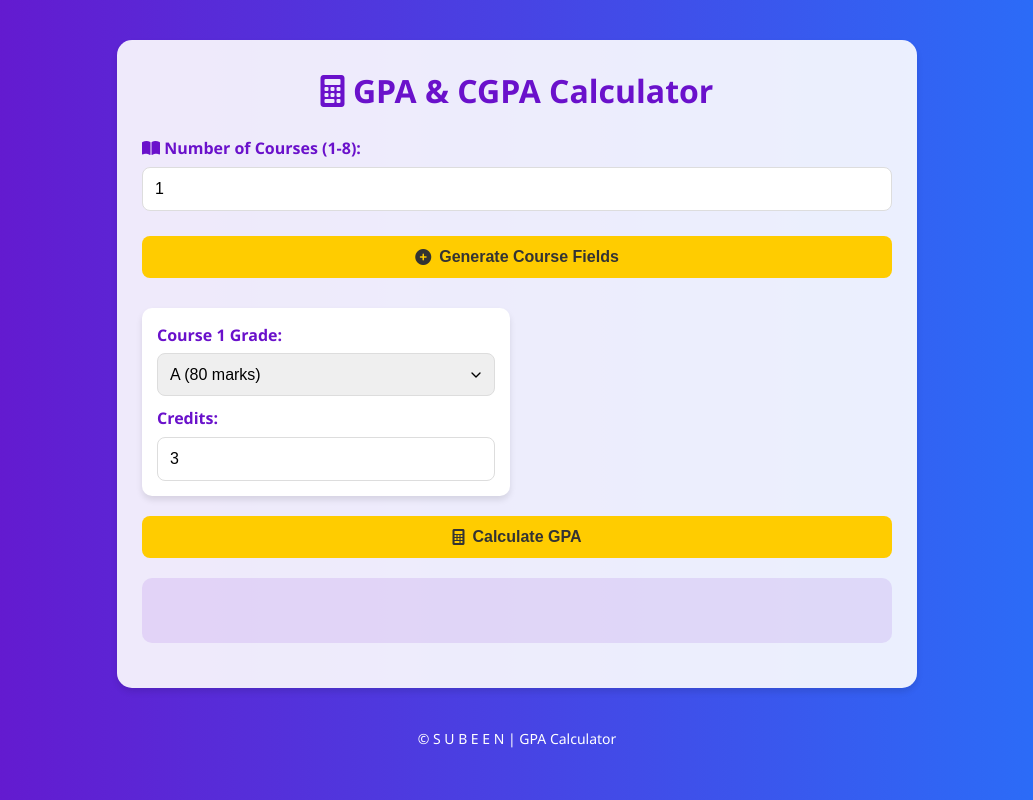
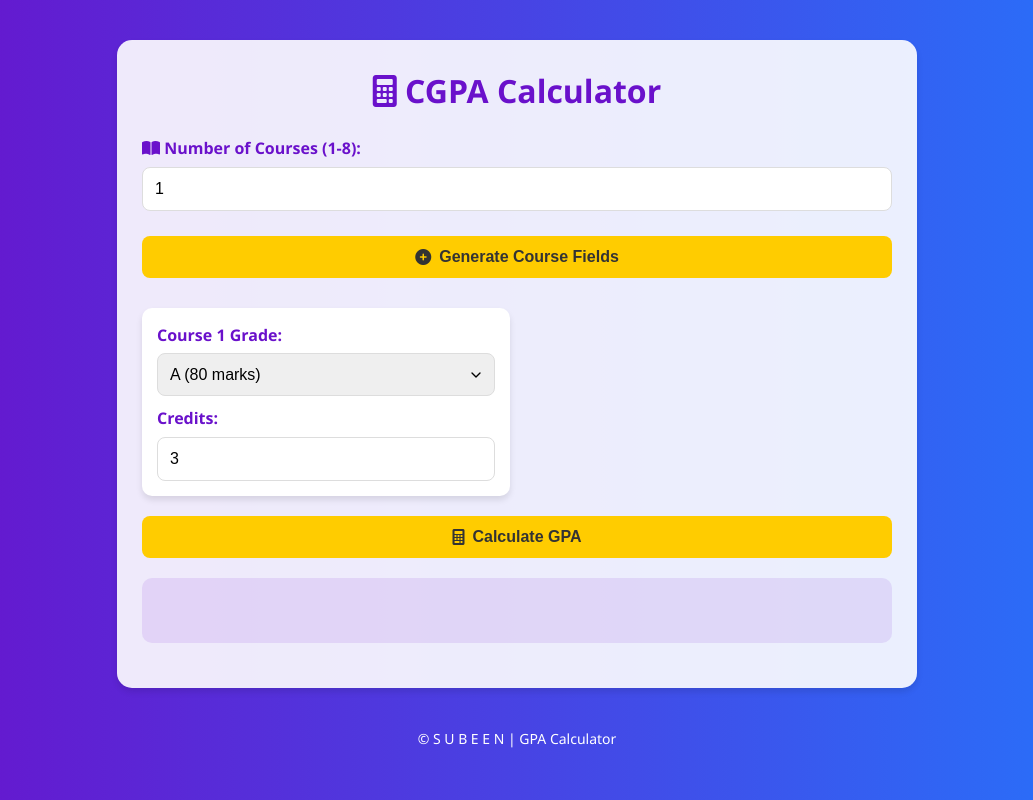
Before and after one commit to subeenbohara/gpa, a plain HTML site: page index.html in a window 1280 px wide. Shown: the whole page, without its empty margins (123-1156 px from the left). Drawn offline with Linux system fonts and the light colour scheme.

Commit message:
Update index.html

```diff
--- a/index.html
+++ b/index.html
@@ -3,7 +3,7 @@
 <head>
     <meta charset="UTF-8">
     <meta name="viewport" content="width=device-width, initial-scale=1.0">
-    <title>GPA & CGPA Calculator</title>
+    <title> CGPA Calculator</title>
     <link rel="stylesheet" href="https://cdnjs.cloudflare.com/ajax/libs/font-awesome/6.0.0-beta3/css/all.min.css">
     <style>
         :root {
@@ -209,7 +209,7 @@
 </head>
 <body>
     <div class="container">
-        <h1><i class="fas fa-calculator"></i> GPA & CGPA Calculator</h1>
+        <h1><i class="fas fa-calculator"></i> CGPA Calculator</h1>
 
         <div class="input-section">
             <div class="input-group">
```
